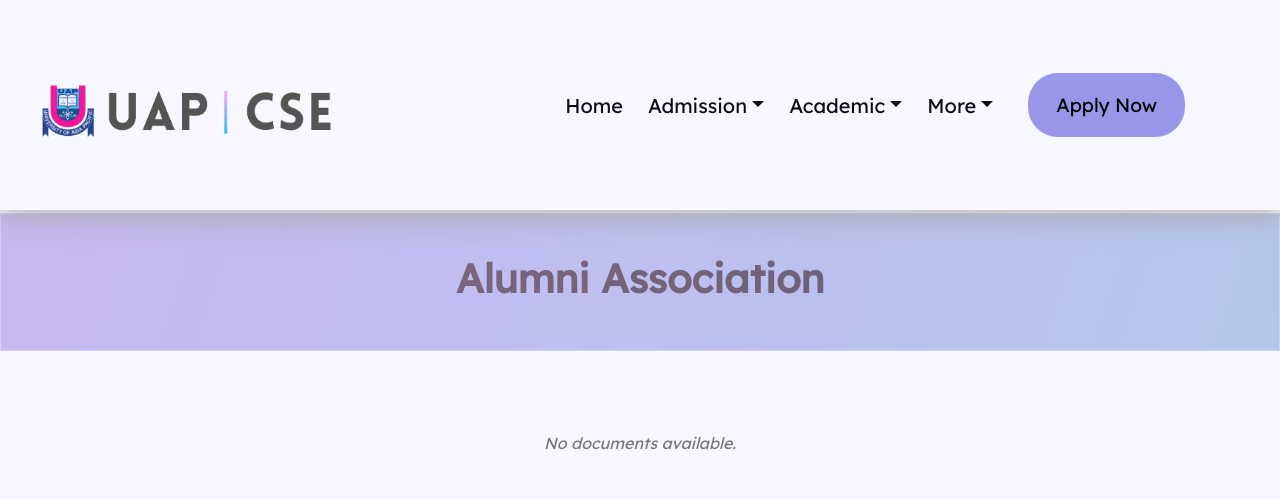
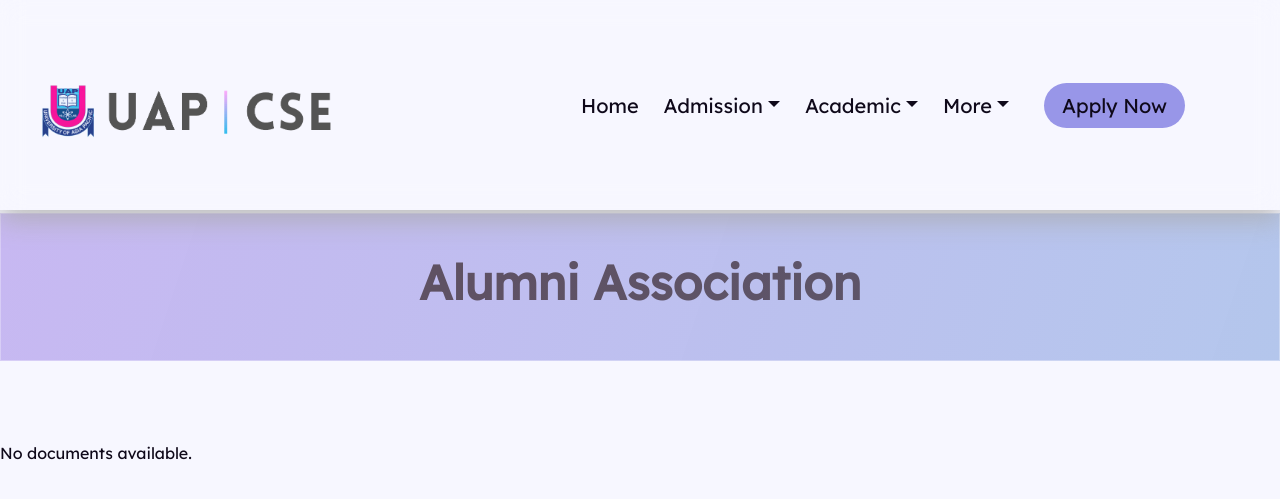
Before and after one commit to Wasikul-Fahim/Alumni-Demo, a Django app: page /alumni/alumni_association/ in a window 1280 px wide. Shown: the top 499 px of the page. Run offline with Django 5.2, Linux system fonts and the light colour scheme; some libraries are stand-ins or nearby versions.

Commit message:
alumni_association.html

```diff
--- a/practice/templates/alumni_association.html
+++ b/practice/templates/alumni_association.html
@@ -1,30 +1,35 @@
 {% extends 'base.html' %}
 {% load static %}
 
+
 {% block head %}
+
     <title>Alumni | CSE - UAP</title>
-    <link rel="stylesheet" href="{% static 'css/alumni.css' %}">
-    <link rel="stylesheet" href="{% static 'css/alumniAssosiation.css' %}">
+     <link rel="stylesheet" href="{% static 'css/alumni_association.css' %}">
+    <link rel="stylesheet" href="https://cdn.jsdelivr.net/npm/bootstrap-icons@1.10.5/font/bootstrap-icons.css">
+
 {% endblock %}
 
 {% block content %}
     <div class="banner-global">
-    <h1 class="gradient-text-global">Alumni Association</h1>
-    </div>
+    <h1 class="gradient-text-global-big-size">Alumni Association</h1>
+
+</div>
+
 
     {% if alumni_association %}
         {% for alumni_association in alumni_association %}
             <div class="pdf-container">
                 <h3>{{ alumni_association.title }}</h3>
-
                 <div class="download-button">
     <a href="{{ alumni_association.pdf_file.url }}" class="btn-download" download>
         <i class="fa fa-download"></i> Download
+        <i class="bi bi-arrow-down-square" style="margin-left: 5px;"></i>
     </a>
                 </div>
 
 
-                <embed src="{{ alumni_association.pdf_file.url }}" type="application/pdf" width="100%" height="600px" />
+                <embed src="{{ alumni_association.pdf_file.url }}" type="application/pdf" width="100%" height="1000px" />
             <p>PDF URL: <a href="{{ alumni_association.pdf_file.url }}" target="_blank">{{ alumni_association.pdf_file.url }}</a></p>
               </div>
 
@@ -34,6 +39,8 @@
 
 
     {% else %}
+
         <p class="no-results">No documents available.</p>
     {% endif %}
+
 {% endblock %}
```
